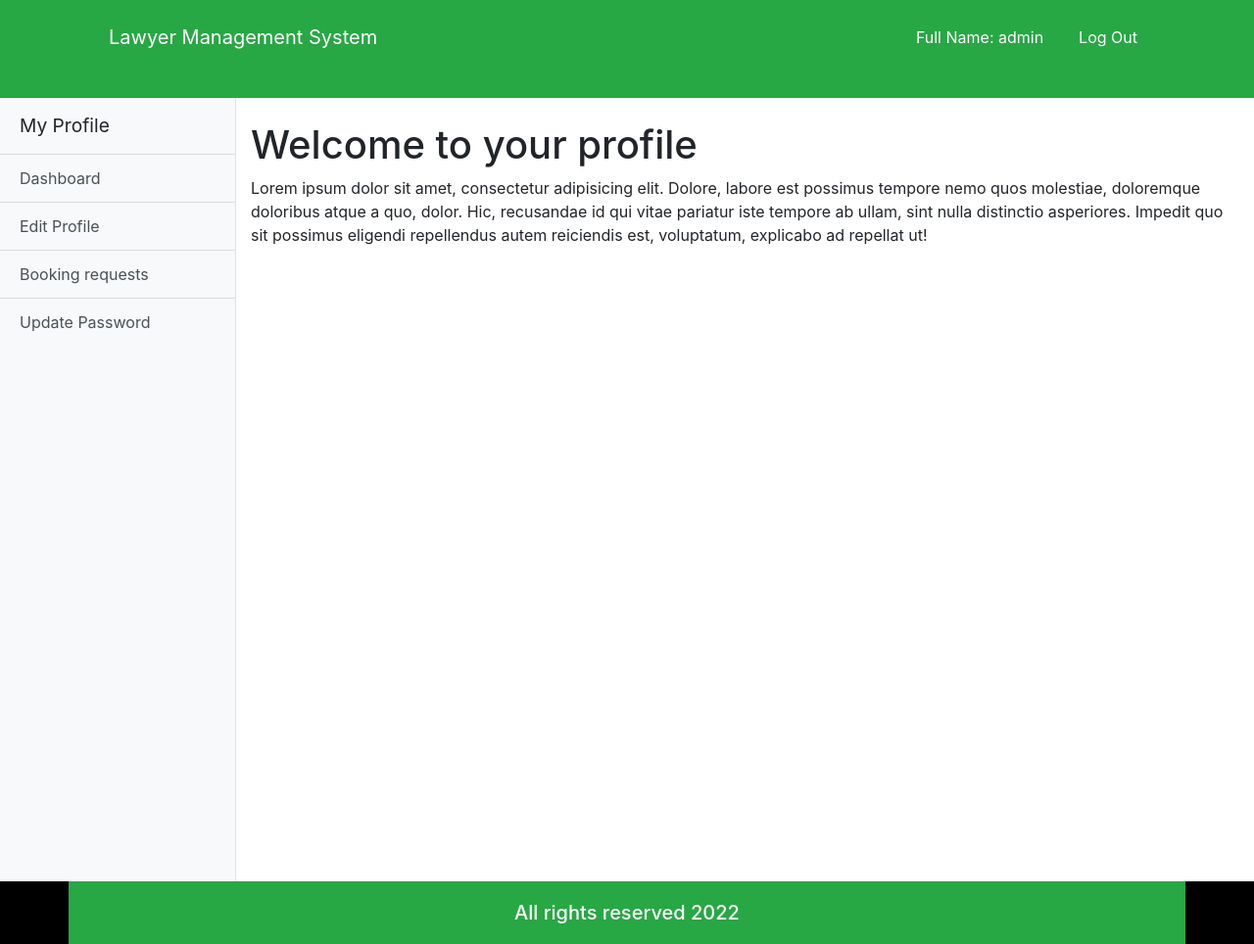
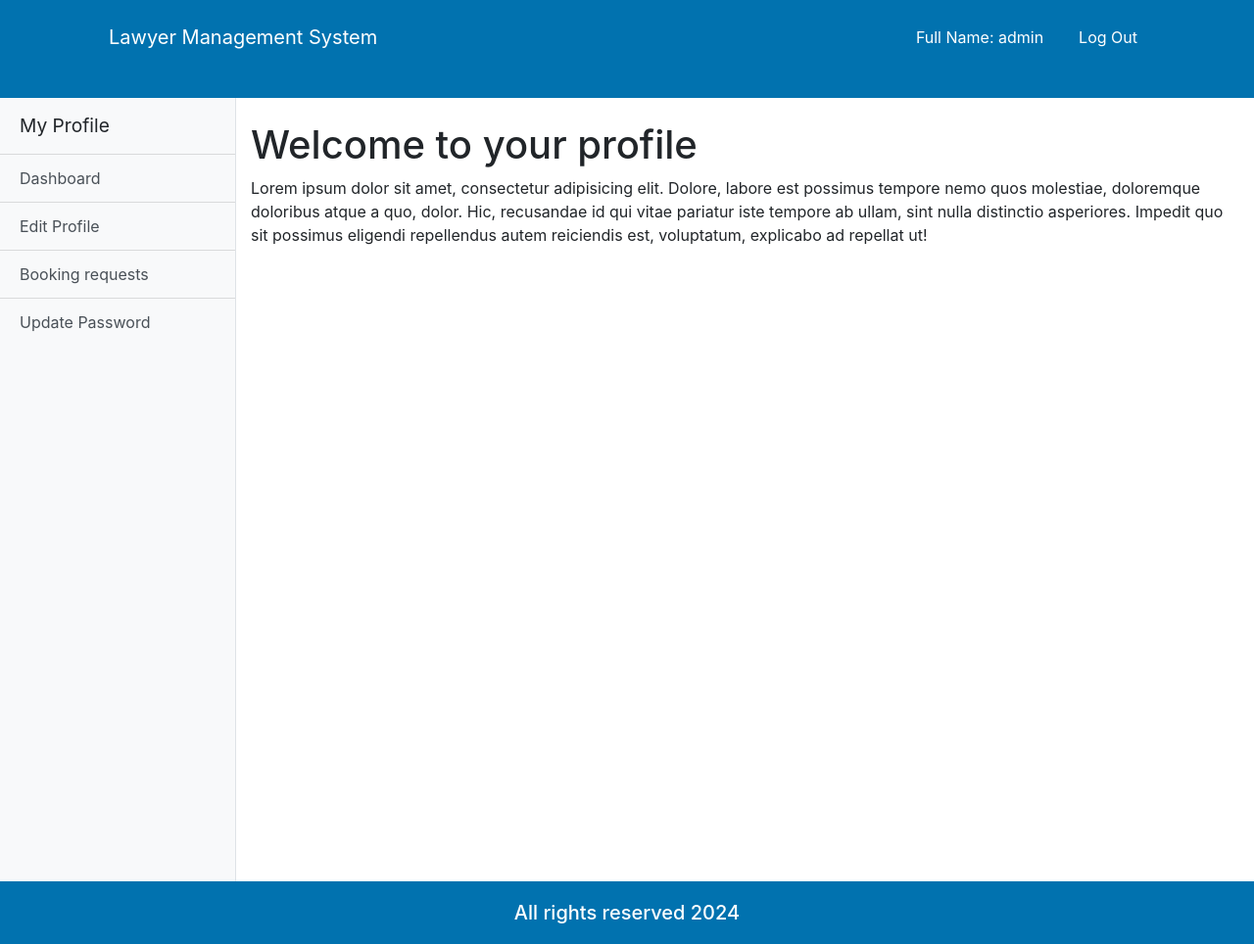
Before and after one commit to alen46/Lawyer-Management-System, a PHP site: page /lawyermanagementsystem/lawyer_dashboard.php in a window 1280 px wide. Shown: the whole page at 98% size. Run offline with PHP 8.4, Linux system fonts and the light colour scheme; a user stored in the database is signed in; some libraries are stand-ins or nearby versions.

Commit message:
Added reject_lawyer.php  Updated lawyer.php , lawyer_dashboard.php , lawyer_booking.php

```diff
--- a/lawyer_dashboard.php
+++ b/lawyer_dashboard.php
@@ -24,7 +24,7 @@
 			<title></title>
 		</head>
 		<body>
-			<header class="customnav bg-success">
+			<header class="customnav">
 				<div class="container">
 					<div class="row">
 						<div class="col-md-12">
@@ -87,10 +87,10 @@
 
 			</body>
 			<footer>
-				<div class="container bg-success">
+				<div class="bg">
 					<div class="row">
 						<div class="col">
-							<h5>All rights reserved 2022</h5>
+							<h5>All rights reserved 2024</h5>
 						</div>
 					</div>
 				</div>
--- a/lawyers.php
+++ b/lawyers.php
@@ -93,9 +93,9 @@
 									<div class="card" style="width: 18rem;">
 										<img src="images/upload/<?php echo $row["image"]; ?>" class="card-img-top cusimg img-fluid" alt="img">
 										<div class="card-body">
-											<h5 class="card-title"><?php echo $row["first_Name"]; ?> <?php echo $row["last_Name"]; ?></h5> <!--lawyers name dynamic-->
+											<h5 class="card-title"><?php echo $row["first_name"]; ?> <?php echo $row["last_name"]; ?></h5> <!--lawyers name dynamic-->
 											<h6 class="card-title"><?php echo $row["speciality"]; ?></h6> <!--lawyers practice speciality dynamic-->
-											<h6 class="card-title"><span><?php echo $row["practise_Length"]; ?></span></h6> <!--lawyers practice time dynamic-->
+											<h6 class="card-title"><span><?php echo $row["experience"]; ?></span></h6> <!--lawyers practice time dynamic-->
 
 											<a class="btn btn-sm btn-info" href="single_lawyer.php?u_id=<?php echo $row["u_id"]; ?>"><i class="fa fa-street-view"></i>&nbsp; View Full Profile</a>
 										</div>
```
Also changed, not shown: lawyer_booking.php (+13 -6 lines), reject_booking.php (added, +13 -0 lines).
